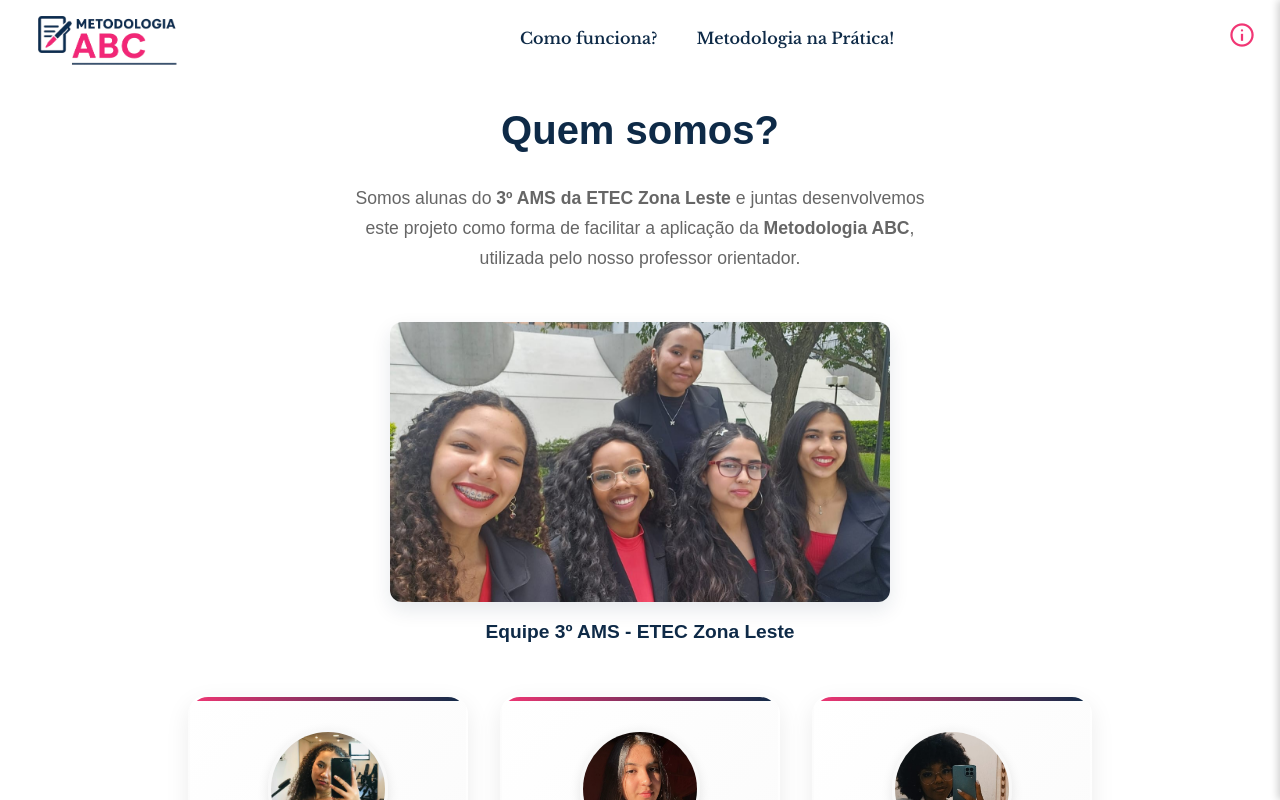
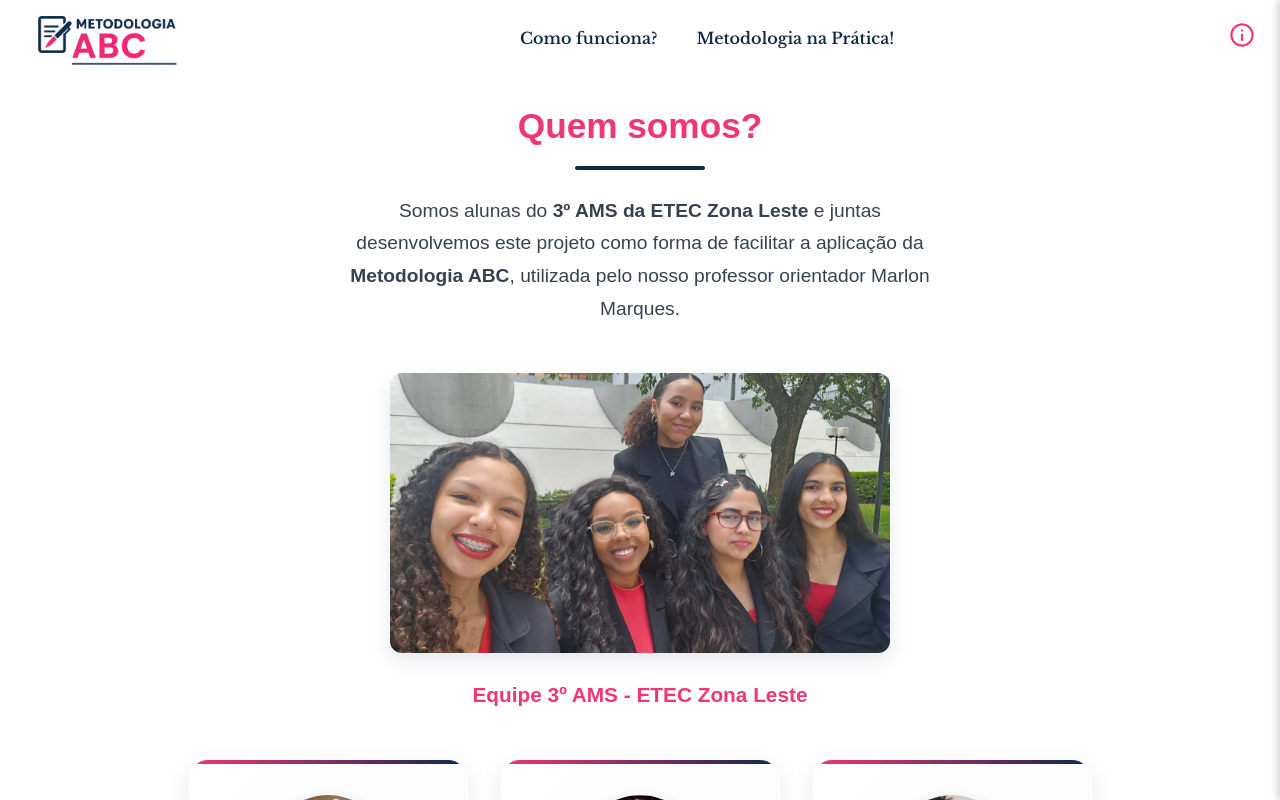
Before and after one commit to Lehguanaes/Metodologia-ABC, a React (Vite) app: page /SobreNos in a window 1280 px wide. Shown: the top 800 px of the page. Built offline with nearby package versions, Linux system fonts and the light colour scheme.

Commit message:
Estilos e Informações

```diff
--- a/index.html
+++ b/index.html
@@ -9,8 +9,9 @@
     <!-- link da fonte -->
     <link href="https://fonts.googleapis.com/css2?family=Libre+Baskerville:wght@400;600&display=swap" rel="stylesheet">
     <!-- link dos Icones -->
-    <link href="https://fonts.googleapis.com/css2?family=Material+Symbols+Outlined" rel="stylesheet"
-/>
+    <link href="https://fonts.googleapis.com/css2?family=Material+Symbols+Outlined" rel="stylesheet"/>
+    <!-- link do Font Awesome -->
+    <link rel="stylesheet" href="https://cdnjs.cloudflare.com/ajax/libs/font-awesome/6.5.0/css/all.min.css"/>
 
   </head>
   <body class="bg-white">
--- a/src/pages/comoFunciona/ComoFunciona.css
+++ b/src/pages/comoFunciona/ComoFunciona.css
@@ -11,13 +11,12 @@
 
 /* Título principal */
 .como-funciona h2 {
-  font-size: 2.4rem;
-  font-weight: 800;
-  color: var(--cor-rosa, #f13674);
-  margin-bottom: 2rem;
+  font-size: 2.2rem;
+  font-weight: 700;
+  color: var(--cor-rosa);
+  margin-bottom: 0.8rem;
+  position: relative;
   text-align: center;
-  position: relative;
-  letter-spacing: 0.5px;
 }
 
 .como-funciona h2::after {
@@ -32,7 +31,7 @@
 
 /* Texto introdutório */
 .como-funciona p {
-  font-size: 1.1rem;
+  font-size: 1.2rem;
   color: #4b5563;
   text-align: justify;
   max-width: 850px;
@@ -43,7 +42,7 @@
 .como-funciona .cards {
   display: grid;
   grid-template-columns: repeat(auto-fit, minmax(250px, 1fr));
-  gap: 2.5rem; /* 👈 aumenta espaçamento entre os cards */
+  gap: 2.5rem;
   margin-top: 2.5rem;
   justify-items: center;
 }
@@ -58,11 +57,32 @@
   width: 100%;
   max-width: 280px;
   text-align: center;
+  margin-bottom: 35px;
 }
 
 .como-funciona .card:hover {
   transform: translateY(-8px);
   box-shadow: 0 10px 20px rgba(0, 0, 0, 0.15);
+}
+
+.card-icon {
+  font-size: 60px;
+  margin-bottom: 14px;
+  display: block;
+  text-align: center;
+}
+
+/* Cores personalizadas */
+.icon-a {
+  color: #6c4d86; /* verde */
+}
+
+.icon-b {
+  color: var(--cor-azul)
+}
+
+.icon-c {
+  color: var(--cor-rosa); /* vermelho */
 }
 
 .como-funciona .card h3 {
@@ -87,7 +107,8 @@
 
 .como-funciona li {
   margin-bottom: 0.9rem;
-  font-size: 1rem;
+  font-size: 1.2rem;
+  color: var(--cor-azul);
 }
 
 /* Botão */
@@ -95,7 +116,7 @@
   display: inline-block;
   margin: 3rem auto 0;
   padding: 1rem 2.2rem;
-  background: linear-gradient(90deg, var(--cor-rosa, #f13674), #ff6b9a);
+  background: linear-gradient(90deg, var(--cor-rosa) 0%, var(--cor-azul) 100%);
   color: #fff;
   font-weight: 600;
   border: none;
@@ -103,10 +124,11 @@
   text-decoration: none;
   transition: all 0.3s ease;
   box-shadow: 0 5px 14px rgba(0, 0, 0, 0.15);
+  transition: all 1s ease;
 }
 
 .como-funciona .btn:hover {
-  background: linear-gradient(90deg, #ff6b9a, var(--cor-rosa, #f13674));
+  background: linear-gradient(90deg, var(--cor-azul) 0%, var(--cor-rosa) 100%);
   transform: translateY(-3px);
   box-shadow: 0 8px 20px rgba(0, 0, 0, 0.2);
 }
--- a/src/pages/comoFunciona/ComoFunciona.jsx
+++ b/src/pages/comoFunciona/ComoFunciona.jsx
@@ -13,33 +13,39 @@ export default function ComoFunciona() {
         na organização dos estudos.
       </p>
 
+      <div className="cards">
 
-      <div className="cards">
         <div className="card">
+          <i className="fas fa-check-circle card-icon icon-a"></i>
           <h3>A – Acertei com segurança</h3>
           <p>
             Questões que você respondeu corretamente e com total confiança.
             Mostram domínio do conteúdo.
           </p>
         </div>
+
         <div className="card">
+          <i className="fas fa-question-circle card-icon icon-b"></i>
           <h3>B – Acertei com dúvida</h3>
           <p>
             Questões que você acertou, mas não tinha certeza absoluta.
             Indicam conteúdos que precisam de revisão.
           </p>
         </div>
+
         <div className="card">
+          <i className="fas fa-times-circle card-icon icon-c"></i>
           <h3>C – Errei ou não sabia</h3>
           <p>
             Questões que você errou ou não soube responder. São suas maiores
             oportunidades de aprendizado.
           </p>
         </div>
+
       </div>
 
-      <p>
-        👉 Ao final, basta somar a quantidade de questões em cada categoria
+      <p className="info-adicional">
+        Ao final, basta somar a quantidade de questões em cada categoria
         (A, B e C). O sistema irá gerar um <b>gráfico</b> mostrando seu
         diagnóstico e sugerindo prioridades de estudo.
       </p>
--- a/src/pages/metodologia/Metodologia.css
+++ b/src/pages/metodologia/Metodologia.css
@@ -1,5 +1,5 @@
 /* ============================================================
-   🌸 METODOLOGIA – ESTILO COMPLETO + GRÁFICOS RESPONSIVOS
+   METODOLOGIA – ESTILO COMPLETO + GRÁFICOS RESPONSIVOS
    ============================================================ */
 
 /* Container principal */
@@ -42,7 +42,7 @@
 .metodologia-header p {
   max-width: 700px;
   margin: 0 auto;
-  font-size: 1.05rem;
+  font-size: 1.2rem;
   color: #4b4b4b;
 }
 
@@ -56,7 +56,7 @@
 
 .metodologia-lista li {
   margin-bottom: 1rem;
-  font-size: 1rem;
+  font-size: 1.2rem;
   background: #f9f9f9;
   padding: 0.8rem 1rem;
   border-left: 4px solid var(--cor-rosa);
@@ -153,8 +153,8 @@
    Botão Gerar
    =============================== */
 .btn-gerar {
-  display: inline-block;
-  margin-top: 2rem;
+  display: block;               /* <-- faz o centralizado funcionar */
+  margin: 2rem 0 0 0;   /* alinhado à esquerda */
   padding: 0.9rem 1.8rem;
   background: linear-gradient(90deg, var(--cor-rosa) 0%, var(--cor-azul) 100%);
   color: #fff;
@@ -167,6 +167,7 @@
 }
 
 .btn-gerar:hover {
+  background: linear-gradient(90deg, var(--cor-azul) 0%, var(--cor-rosa) 100%);
   transform: translateY(-3px);
   box-shadow: 0px 10px 26px rgba(229, 30, 140, 0.22);
 }
@@ -280,7 +281,7 @@
 }
 
 /* ============================================================
-   GRÁFICOS — RESPONSIVOS (mantidos do seu CSS original)
+   GRÁFICOS — RESPONSIVOS
    ============================================================ */
 
 .apexcharts-canvas {
@@ -306,8 +307,8 @@
 .graficos-grid {
   display: grid;
   grid-template-columns: repeat(2, 1fr);
-  gap: 22px;
-  margin-top: 30px;
+  gap: 40px;                  /* <-- aumentado para mais espaço */
+  margin-top: 40px;
   width: 100%;
 }
 
@@ -325,6 +326,7 @@
 @media (max-width: 768px) {
   .graficos-grid {
     grid-template-columns: 1fr;
+    gap: 75px;              /* <-- mais espaço no mobile */
   }
 }
 
@@ -337,6 +339,7 @@
   .input-control input { max-width: 90px; }
   .barra-cores-controls { gap: 26px; }
   .cor-item input[type="color"] { width: 65px; height: 65px; }
+  .btn-gerar { margin: 2rem auto 0 auto;     /* <-- centralizado */}
 }
 
 @media (max-width: 768px) {
@@ -356,12 +359,12 @@
   .input-control {
     width: 100%;
     justify-content: space-between;
-    flex-direction: row;     /* mantém os 3 itens ( - input + ) em linha */
+    flex-direction: row;
     gap: 10px;
   }
 
   .input-control input {
-    max-width: 85px;         /* mais compacto para caber melhor */
+    max-width: 85px;
   }
 
   .barra-cores-controls { gap: 18px; }
@@ -370,17 +373,26 @@
 
 @media (max-width: 500px) {
   .input-control {
-    flex-direction: row;      /* impede quebrar no celular */
+    flex-direction: row;
     justify-content: center;
     gap: 8px;
   }
 
   .input-control input {
-    max-width: 75px;          /* reduz um pouco para telas bem pequenas */
+    max-width: 75px;
   }
 
   .input-control button {
-    padding: 5px 10px;        /* botões menores */
+    padding: 5px 10px;
     font-size: 1rem;
   }
+
+  .btn-gerar {
+    width: 100%;
+    max-width: 300px;
+    margin-bottom: 40px;        /* botão mais adaptado ao mobile */
+  }
+  .barra-cores-title {
+  margin-top: 0px;
 }
+}
--- a/src/pages/sobreNos/SobreNos.css
+++ b/src/pages/sobreNos/SobreNos.css
@@ -6,18 +6,31 @@
 }
 
 .titulo {
-  font-size: 2.5rem;
-  color: var(--cor-azul);
-  margin-bottom: 1.5rem;
+  font-size: 2.2rem;
   font-weight: 700;
+  color: var(--cor-rosa);
+  margin-bottom: 0.8rem;
+  position: relative;
+  text-align: center;
+}
+
+.titulo::after {
+  content: "";
+  display: block;
+  width: 130px;
+  height: 4px;
+  background: var(--cor-azul, #0e2a47);
+  margin: 0.8rem auto 0;
+  border-radius: 2px;
 }
 
 .descricao {
-  font-size: 1.1rem;
+  font-size: 1.2rem;
   max-width: 600px;
   margin: 0 auto 3rem;
   line-height: 1.7;
-  color: #666;
+  color: #374151;
+  margin-top: 25px;
 }
 
 .card-grupo {
@@ -43,9 +56,10 @@
 }
 
 .card-grupo h3 {
-  font-size: 1.2rem;
-  color: var(--cor-azul);
+  font-size: 1.3rem;
+  color: var(--cor-rosa);
   font-weight: 600;
+  margin-top: 10px;
 }
 .cards-individuais {
   display: flex;
--- a/src/pages/sobreNos/SobreNos.jsx
+++ b/src/pages/sobreNos/SobreNos.jsx
@@ -18,13 +18,12 @@ export default function SobreNos() {
         Somos alunas do <strong>3º AMS da ETEC Zona Leste</strong> e juntas
         desenvolvemos este projeto como forma de facilitar a aplicação da{" "}
         <strong>Metodologia ABC</strong>, utilizada pelo nosso professor
-        orientador.
+        orientador Marlon Marques.
       </p>
-
 
       <div className="card-grupo">
         <img src={grupo} alt="Foto do grupo de alunas" className="foto-grupo" />
-        <h3>Equipe 3º AMS - ETEC Zona Leste</h3>
+        <h3 >Equipe 3º AMS - ETEC Zona Leste</h3>
       </div>
 
 <div className="cards-individuais">
@@ -57,7 +56,7 @@ export default function SobreNos() {
     <div className="card-nome">Leticia Guanaes</div>
     <div className="card-contato">
       <div className="contato-label">Email para contato:</div>
-      <div className="contato-email">leticia@etec.com</div>
+      <div className="contato-email">lehguanaes@gmail.com</div>
     </div>
   </div>
   <div className="card">
```
